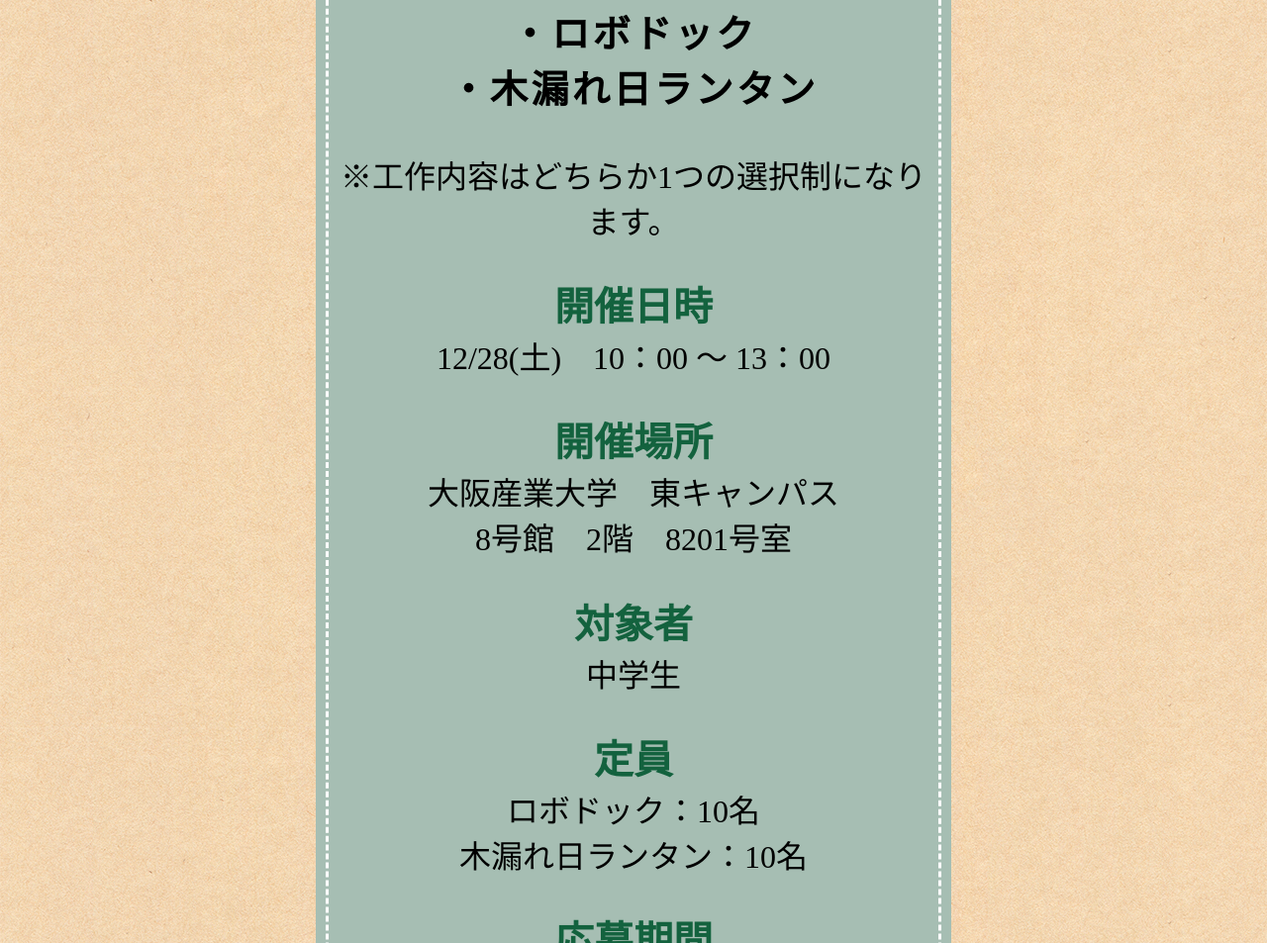
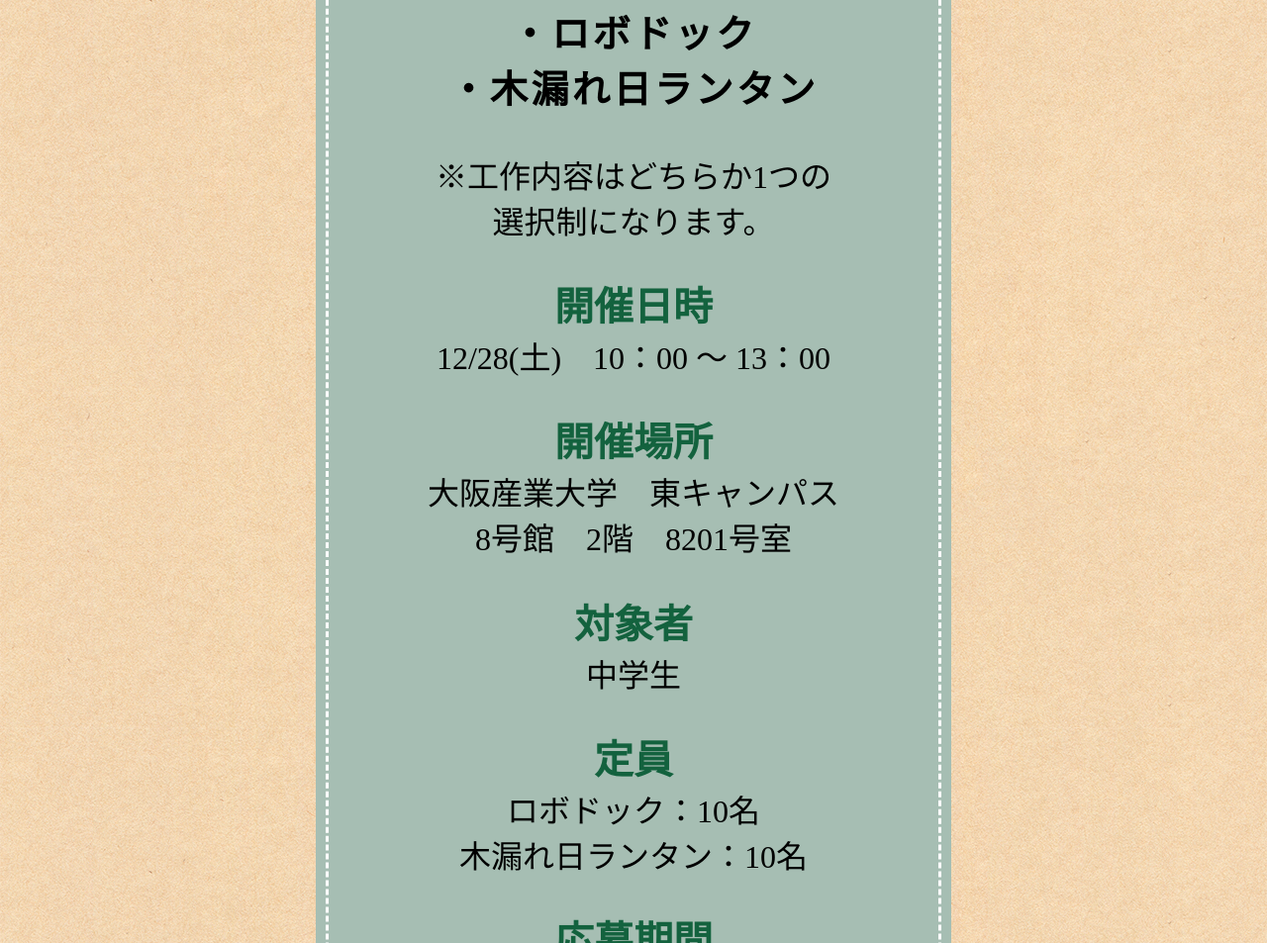
Before and after one commit to OSUCreateCenter/monoiku-web, a plain HTML site: page monoiku.html in a window 1280 px wide. Shown: the part 1026-1979 px from the top of the page at 99% size. Drawn offline with nearby package versions, Linux system fonts and the light colour scheme.

Commit message:
Update monoiku.html

```diff
--- a/monoiku.html
+++ b/monoiku.html
@@ -39,7 +39,7 @@
           ・ロボドック<br>
           ・木漏れ日ランタン
         </h3>
-        <p>※工作内容はどちらか1つの選択制になります。</p>
+        <p>※工作内容はどちらか1つの<br>選択制になります。</p>
         <h2>開催日時</h2>
         <p>12/28(土)　10：00 ～ 13：00</p>
         <h2>開催場所</h2>
```
